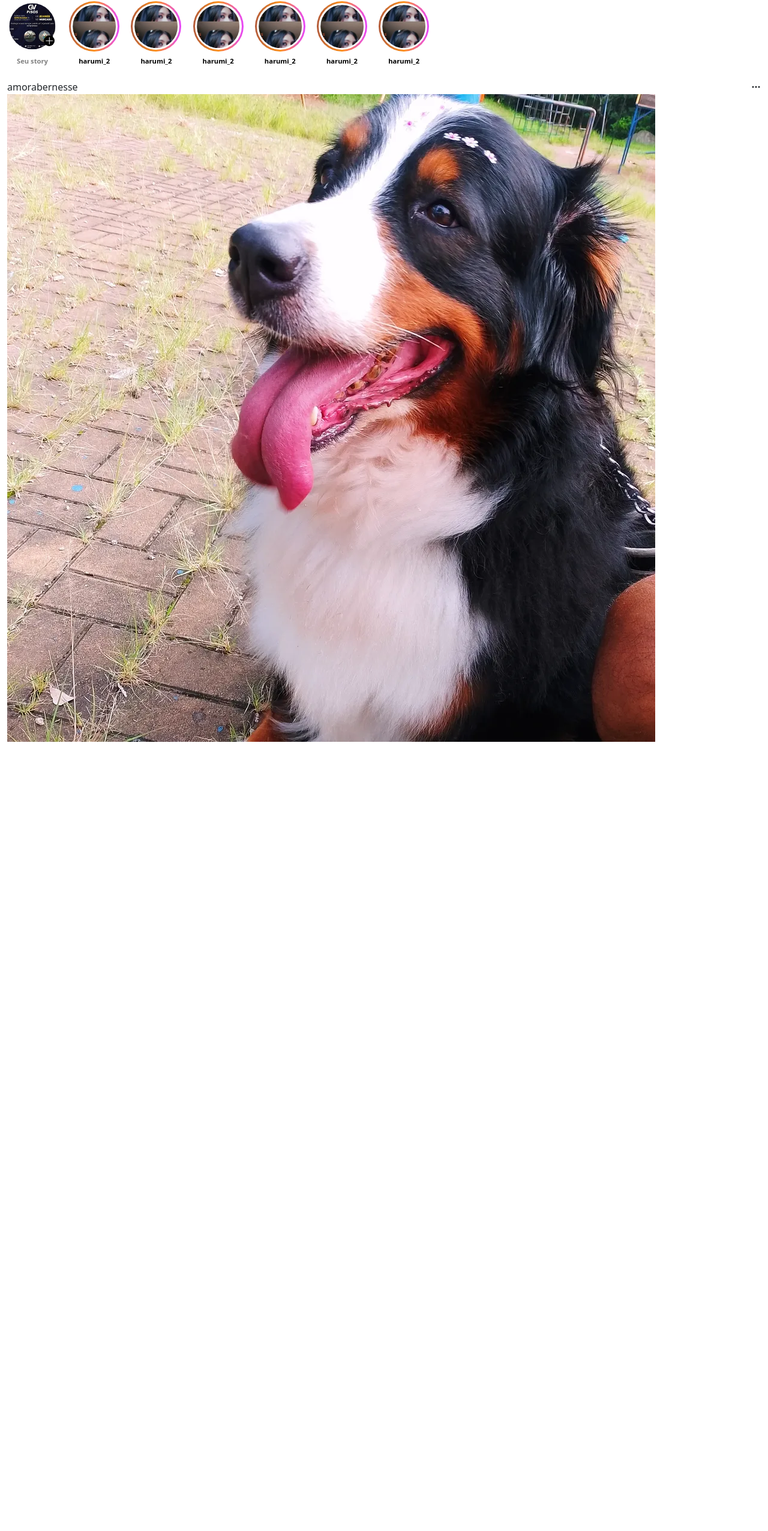
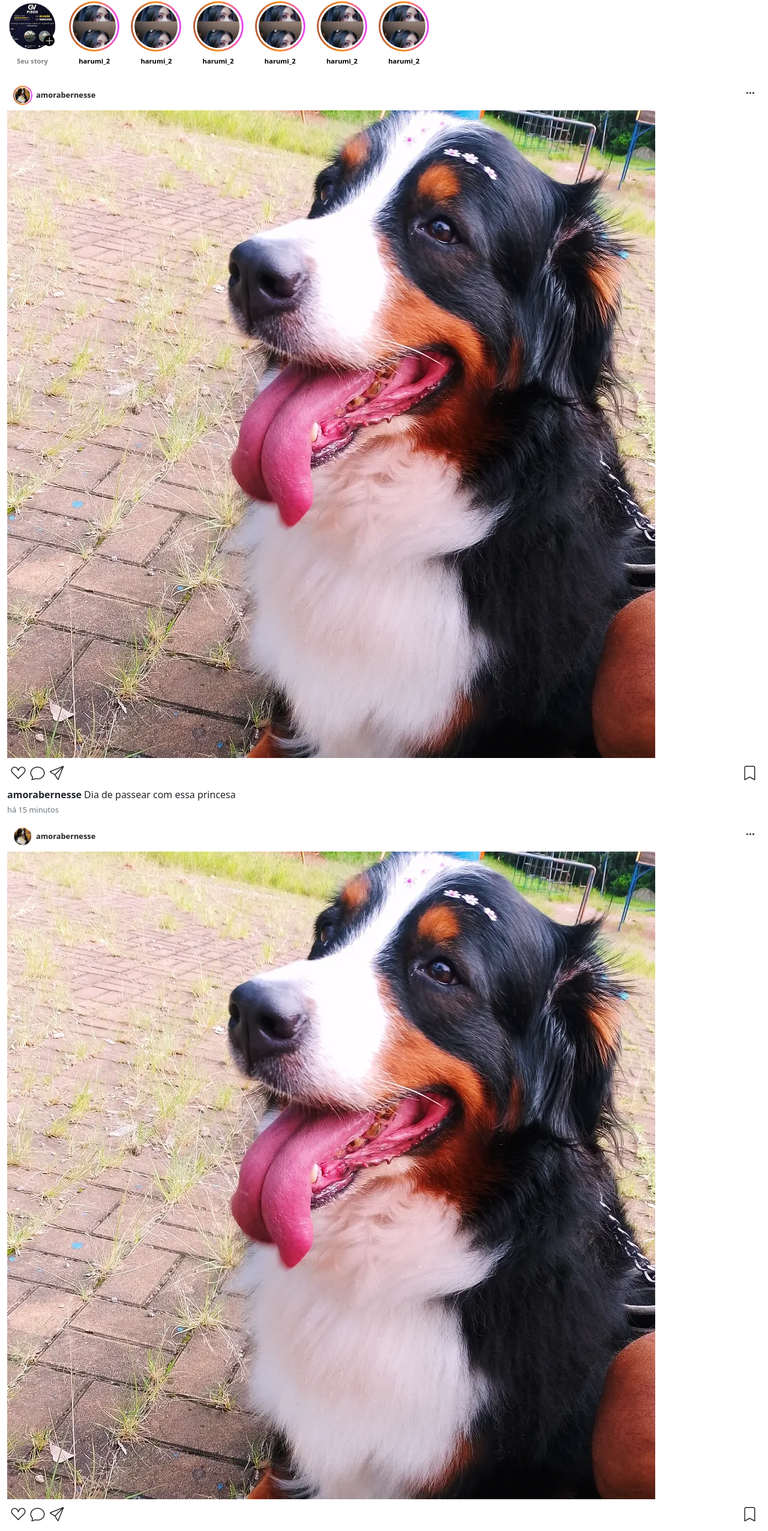
Before and after one commit to ggcoding11/Clone-do-Instagram, a React (Vite) app in the folder clone-instagram/: page / in a window 1280 px wide. Shown: the part 76-2629 px from the top of the page at 60% size. Before the commit the page ends 1313 px from the top, so only its background shows below. Built offline with nearby package versions, Linux system fonts and the light colour scheme.

Commit message:
incremento-post

```diff
--- a/clone-instagram/src/App.css
+++ b/clone-instagram/src/App.css
@@ -31,16 +31,21 @@
   gap: 0.5em;
 }
 
-.story-circle {
+.story-circle,
+.post-circle {
   position: relative;
-  width: 84px;
-  height: 84px;
   border-radius: 50%;
   flex-shrink: 0;
   overflow: hidden;
 }
 
-.story-circle.other-user {
+.story-circle {
+  width: 84px;
+  height: 84px;
+}
+
+.story-circle.other-user,
+.post-circle.with-story {
   background: #b45b3a;
   background: linear-gradient(
     90deg,
@@ -50,18 +55,23 @@
   );
 }
 
-.story-circle-whitespace {
+.story-circle-whitespace,
+.post-circle-whitespace {
   position: absolute;
   background-color: white;
   border-radius: 50%;
-  width: 78px;
-  height: 78px;
   top: 50%;
   left: 50%;
   transform: translate(-50%, -50%);
 }
 
-.story-icon {
+.story-circle-whitespace {
+  width: 78px;
+  height: 78px;
+}
+
+.story-icon,
+.post-user-icon {
   position: absolute;
   width: 92%;
   height: 92%;
@@ -99,3 +109,44 @@
 .story-username.other-user {
   color: black;
 }
+
+.post-header {
+  padding: 0.6em;
+}
+
+.post-user-info {
+  display: flex;
+  align-items: center;
+  gap: 0.4em;
+}
+
+.post-circle {
+  width: 32px;
+  height: 32px;
+}
+
+.post-circle-whitespace {
+  width: 28px;
+  height: 28px;
+}
+
+.post-username {
+  font-size: 0.8em;
+  font-weight: 640;
+}
+
+.post-action-row {
+  padding: 0.4em;
+}
+
+.post-action-row .bi {
+  font-size: 1.5em;
+}
+
+.post-description p {
+  font-size: 0.9em;
+}
+
+.post-description .past-time {
+  font-size: 0.8em;
+}
--- a/clone-instagram/src/App.jsx
+++ b/clone-instagram/src/App.jsx
@@ -3,6 +3,7 @@ import React from "react";
 import logo from "/photos/logo.png";
 import userIconStory from "/photos/user-icon-story.jpg";
 import iconStory from "/photos/icon-story.jpg";
+import userIconPost1 from "/photos/user-icon-post-1.jpg";
 import post1 from "/photos/post-1.jpg";
 import "./App.css";
 
@@ -91,11 +92,23 @@ const App = () => {
         </div>
       </div>
 
-      <div className="row">
+      <div className="post-container row mb-2">
         <div className="col-12">
-          <div className="row">
+          <div className="post-header row">
             <div className="col-6">
-              <span>amorabernesse</span>
+              <div className="post-user-info">
+                <div className="post-circle with-story">
+                  <div className="post-circle-whitespace">
+                    <img
+                      className="post-user-icon"
+                      src={userIconPost1}
+                      alt="icon-user-post"
+                    />
+                  </div>
+                </div>
+
+                <span className="post-username">amorabernesse</span>
+              </div>
             </div>
             <div className="col-6">
               <div className="d-flex justify-content-end">
@@ -103,17 +116,82 @@ const App = () => {
               </div>
             </div>
           </div>
-          <div className="row">
+          <div className="post-image row">
             <div className="col-12">
-              <img className="img-fluid" src={post1} alt="" />
+              <img className="img-fluid" src={post1} alt="post-image" />
             </div>
           </div>
-          <div className="row">
-            <div className="col-6"></div>
-            <div className="col-6"></div>
+          <div className="post-action-row row">
+            <div className="col-6">
+              <div className="d-flex gap-2">
+                <i class="bi bi-suit-heart"></i>
+                <i class="bi bi-chat"></i>
+                <i class="bi bi-send"></i>
+              </div>
+            </div>
+            <div className="col-6 d-flex justify-content-end">
+              <i class="bi bi-bookmark"></i>
+            </div>
           </div>
-          <div className="row">
-            <div className="col-12"></div>
+          <div className="post-description row">
+            <div className="col-12">
+              <div>
+                <span className="fw-semibold me-1">amorabernesse</span>
+                Dia de passear com essa princesa
+              </div>
+              <span className="past-time text-secondary">há 15 minutos</span>
+            </div>
+          </div>
+        </div>
+      </div>
+
+      <div className="post-container row mb-2">
+        <div className="col-12">
+          <div className="post-header row">
+            <div className="col-6">
+              <div className="post-user-info">
+                <div className="post-circle">
+                  <img
+                    className="post-user-icon"
+                    src={userIconPost1}
+                    alt="icon-user-post"
+                  />
+                </div>
+
+                <span className="post-username">amorabernesse</span>
+              </div>
+            </div>
+            <div className="col-6">
+              <div className="d-flex justify-content-end">
+                <i class="bi bi-three-dots"></i>
+              </div>
+            </div>
+          </div>
+          <div className="post-image row">
+            <div className="col-12">
+              <img className="img-fluid" src={post1} alt="post-image" />
+            </div>
+          </div>
+          <div className="post-action-row row">
+            <div className="col-6">
+              <div className="d-flex gap-2">
+                <i class="bi bi-suit-heart"></i>
+                <i class="bi bi-chat"></i>
+                <i class="bi bi-send"></i>
+              </div>
+            </div>
+            <div className="col-6 d-flex justify-content-end">
+              <i class="bi bi-bookmark"></i>
+            </div>
+          </div>
+          <div className="post-description row">
+            <div className="col-12">
+              <div>
+                <span className="fw-semibold me-1">amorabernesse</span>
+                Dia de passear com essa princesa
+              </div>
+              <span className="past-time text-secondary">há 15 minutos</span>
+            </div>
           </div>
         </div>
       </div>
```
Also changed, not shown: clone-instagram/onde-parei.txt (added), clone-instagram/public/photos/user-icon-post-1.jpg (added).
